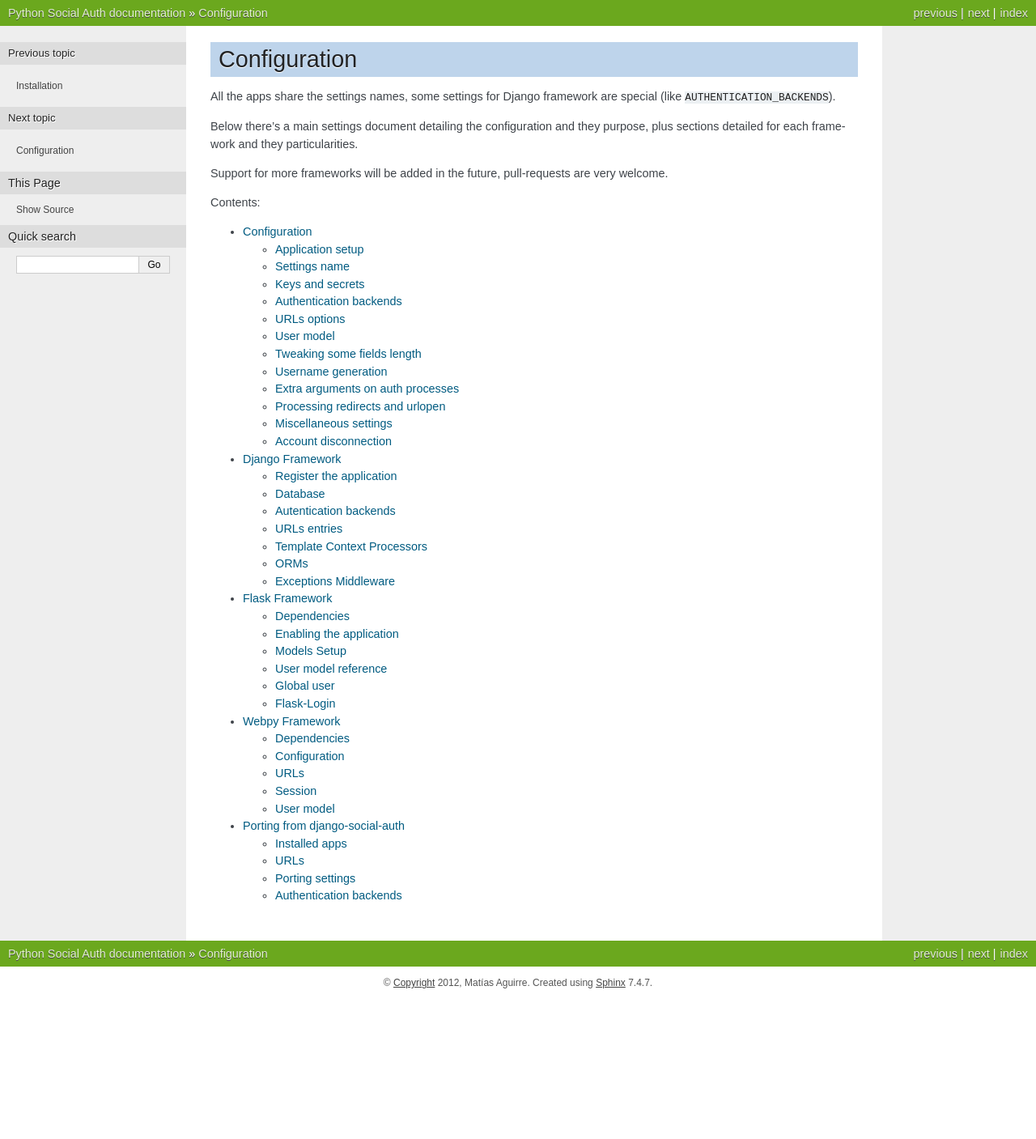
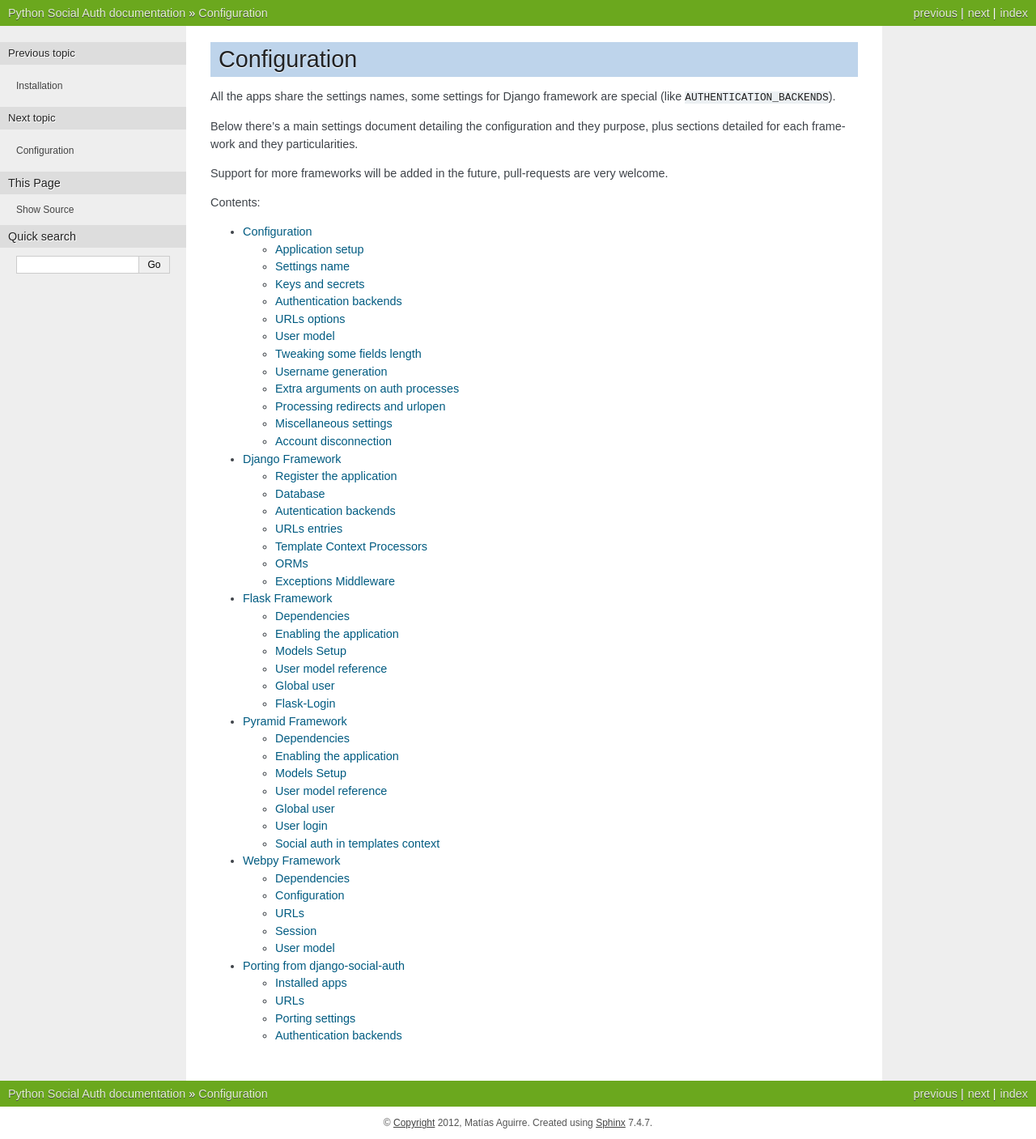
Before and after one commit to omab/python-social-auth, a Sphinx documentation site: the page built from docs/configuration/index.rst, in a window 1280 px wide. Shown: the whole page at 81% size. Built offline with Sphinx 7.4.7, drawn with Linux system fonts in a browser that asks for light colours; before the commit the page ends 1234 px from its top, so only the background shows below that.

Commit message:
Pyramid docs

```diff
--- a/docs/configuration/index.rst
+++ b/docs/configuration/index.rst
@@ -18,5 +18,6 @@ Contents:
    settings
    django
    flask
+   pyramid
    webpy
    porting_from_dsa
--- a/docs/intro.rst
+++ b/docs/intro.rst
@@ -20,6 +20,7 @@ Multiple frameworks support:
 
     * Django_
     * Flask_
+    * Pyramid_
     * Webpy_
 
 More frameworks can be added easily (and should be even easier in the future
@@ -152,5 +153,6 @@ suits your project. Check `Authentication Pipeline`_ section.
 .. _Tumblr: http://www.tumblr.com/
 .. _Django: https://github.com/omab/python-social-auth/tree/master/social/apps/django_app
 .. _Flask: https://github.com/omab/python-social-auth/tree/master/social/apps/flask_app
+.. _Pyramid: http://www.pylonsproject.org/projects/pyramid/about
 .. _Webpy: https://github.com/omab/python-social-auth/tree/master/social/apps/webpy_app
 .. _Authentication Pipeline: pipeline.html
--- a/site/index.html
+++ b/site/index.html
@@ -45,9 +45,9 @@
           <h2>Frameworks</h2>
           <p>
             The lib supports a few frameworks at the moment with <a href="http://djangoproject.com/">Django</a>,
-            <a href="http://flask.pocoo.org/">Flask</a> and <a href="http://webpy.org/">Webpy</a> and more to come.
-            The <a href="docs/strategies.html">frameworks API</a> should ease the implementation to increase
-            the number of frameworks supported.
+            <a href="http://flask.pocoo.org/">Flask</a>, <a href="http://www.pylonsproject.org/projects/pyramid/about">Pyramid</a>
+            and <a href="http://webpy.org/">Webpy</a> and more to come. The <a href="docs/strategies.html">frameworks API</a>
+            should ease the implementation to increase the number of frameworks supported.
           </p>
           <p><a class="btn" href="docs/strategies.html">View details &raquo;</a></p>
         </div>
```
Also changed, not shown: docs/configuration/pyramid.rst (added, +136 -0 lines).
